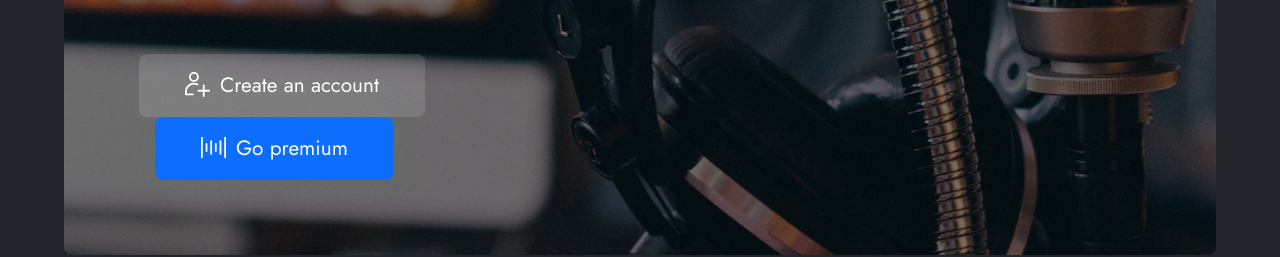
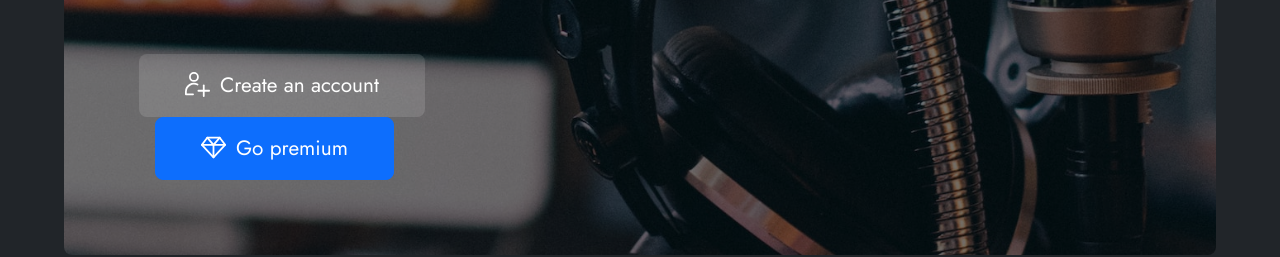
Before and after one commit to Jabser/Podify, a React (Create React App) app: page / in a window 1280 px wide. Shown: the part 4040-4297 px from the top of the page. Built offline with nearby package versions, Linux system fonts and the light colour scheme.

Commit message:
Update HomeInfo.js

```diff
--- a/src/components/home/HomeInfo.js
+++ b/src/components/home/HomeInfo.js
@@ -107,7 +107,7 @@ class HomeInfo extends Component {
                     Create an account
                   </button>
                   <button type="button" className="btn btn-primary me-3">
-                    <svg xmlns="http://www.w3.org/2000/svg" viewBox="0 0 14 14" height={14} width={14} ><g><line x1={0.5} y1={1.5} x2={0.5} y2={12.5} fill="none" stroke="#212529" strokeLinecap="round" strokeLinejoin="round" /><line x1={5.7} y1={3.5} x2={5.7} y2={10.5} fill="none" stroke="#212529" strokeLinecap="round" strokeLinejoin="round" /><line x1={3.1} y1={5} x2={3.1} y2={9} fill="none" stroke="#212529" strokeLinecap="round" strokeLinejoin="round" /><line x1={13.5} y1={1.5} x2={13.5} y2={12.5} fill="none" stroke="#212529" strokeLinecap="round" strokeLinejoin="round" /><line x1={10.9} y1={3.5} x2={10.9} y2={10.5} fill="none" stroke="#212529" strokeLinecap="round" strokeLinejoin="round" /><line x1={8.3} y1={5} x2={8.3} y2={9} fill="none" stroke="#212529" strokeLinecap="round" strokeLinejoin="round" /></g></svg>
+                    <svg xmlns="http://www.w3.org/2000/svg" viewBox="0 0 14 14" height="512" width="512"><g><polygon points="13.5 5.5 7 12.5 0.5 5.5 3.5 1.5 10.5 1.5 13.5 5.5" fill="none" stroke="#ffffff" stroke-linecap="round" stroke-linejoin="round"></polygon><line x1="0.5" y1="5.5" x2="13.5" y2="5.5" fill="none" stroke="#ffffff" stroke-linecap="round" stroke-linejoin="round"></line><polyline points="3.5 1.5 7 5.5 10.5 1.5" fill="none" stroke="#ffffff" stroke-linecap="round" stroke-linejoin="round"></polyline><line x1="7" y1="5.5" x2="7" y2="12.5" fill="none" stroke="#ffffff" stroke-linecap="round" stroke-linejoin="round"></line></g></svg>
 
                     Go premium
                   </button>
```
